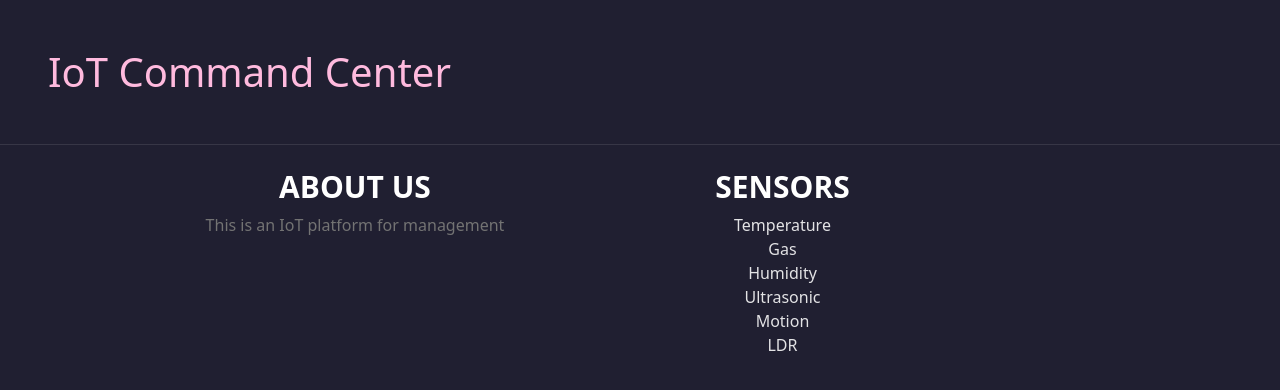
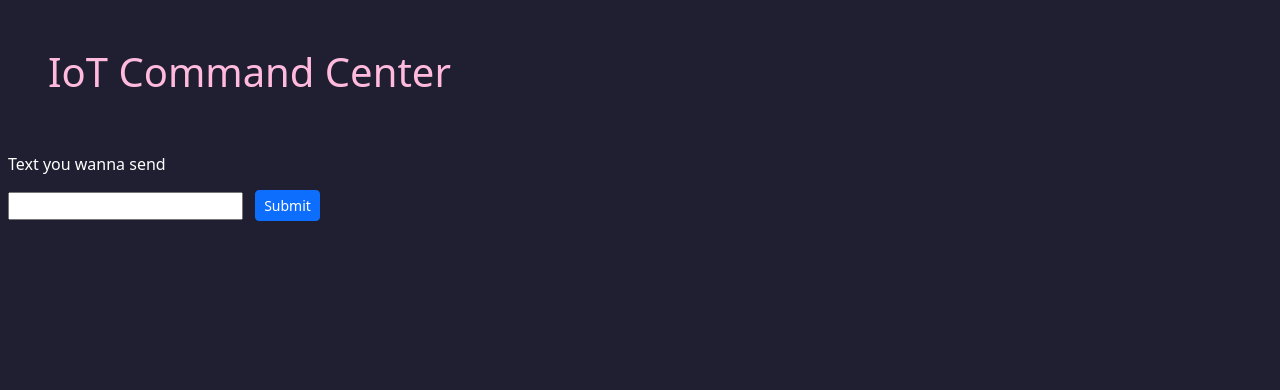
Before and after one commit to 0x2b375/myproject, a Django app: page /cmd-center in a window 1280 px wide. Shown: the part 87-477 px from the top of the page. Run offline with Django 5.2, Linux system fonts and the light colour scheme.

Commit message:
added cmd-center

```diff
--- a/main/templates/main/command_center.html
+++ b/main/templates/main/command_center.html
@@ -101,7 +101,10 @@
               >
             </li>
             <li class="nav-item">
-              <a class="nav-link" href="{% url 'cmd-center' %}" style="color: #ffffff; margin-left: 15px"
+              <a
+                class="nav-link"
+                href="{% url 'cmd-center' %}"
+                style="color: #ffffff; margin-left: 15px"
                 >Command Center</a
               >
             </li>
@@ -126,84 +129,21 @@
       </div>
     </nav>
     <h1 class="m-5" style="color: #ffbade">IoT Command Center</h1>
+    <div>
+      <form action="{% url 'cmd-submit' %}" method="POST" class="mt-4">
+        {% csrf_token %}
+        <div class="form-group">
+          <label for="your_text" class="text-white m-2"
+            >Text you wanna send</label
+          >
+        </div>
+        <input type="text" name="your_text" id="your_text" class="m-2" />
+        <button type="submit" class="btn btn-primary btn-sm mb-1">
+          Submit
+        </button>
+      </form>
+    </div>
   </body>
-  <section class="bd-2" style="border-top: 0.5px solid var(--clr-border)">
-    <footer class="text-center p-4" style="color: #ffffff">
-      <div class="container">
-        <div class="row">
-          <div class="col-lg-6 col-md-12 mb-4 mb-md-0">
-            <h5
-              class="text-uppercase"
-              style="font-weight: bold; font-size: 30px"
-            >
-              About Us
-            </h5>
-
-            <p style="color: #737373">This is an IoT platform for management</p>
-          </div>
-          <div class="col-lg-3 col-md-6 mb-4 mb-md-0">
-            <h5
-              class="text-uppercase"
-              style="font-weight: bold; font-size: 30px"
-            >
-              Sensors
-            </h5>
-
-            <ul class="list-unstyled mb-0">
-              <li>
-                <a
-                  href="#!"
-                  class="text-decoration-none"
-                  style="color: var(--clr-text-text)"
-                  >Temperature</a
-                >
-              </li>
-              <li>
-                <a
-                  href="#!"
-                  class="text-decoration-none"
-                  style="color: var(--clr-text-text)"
-                  >Gas</a
-                >
-              </li>
-              <li>
-                <a
-                  href="#!"
-                  class="text-decoration-none"
-                  style="color: var(--clr-text-text)"
-                  >Humidity</a
-                >
-              </li>
-              <li>
-                <a
-                  href="#!"
-                  class="text-decoration-none"
-                  style="color: var(--clr-text-text)"
-                  >Ultrasonic</a
-                >
-              </li>
-              <li>
-                <a
-                  href="#!"
-                  class="text-decoration-none"
-                  style="color: var(--clr-text-text)"
-                  >Motion</a
-                >
-              </li>
-              <li>
-                <a
-                  href="#!"
-                  class="text-decoration-none"
-                  style="color: var(--clr-text-text)"
-                  >LDR</a
-                >
-              </li>
-            </ul>
-          </div>
-        </div>
-      </div>
-    </footer>
-  </section>
   <script
     src="https://cdn.jsdelivr.net/npm/bootstrap@5.3.3/dist/js/bootstrap.bundle.min.js"
     integrity="sha384-YvpcrYf0tY3lHB60NNkmXc5s9fDVZLESaAA55NDzOxhy9GkcIdslK1eN7N6jIeHz"
--- a/main/urls.py
+++ b/main/urls.py
@@ -6,4 +6,5 @@ from . import views
 urlpatterns = [
   path("", views.index, name='index'),
   path("cmd-center", views.command_center, name='cmd-center'),
+  path("cmd-submit", views.command_submit, name='cmd-submit'),
 ]
--- a/main/views.py
+++ b/main/views.py
@@ -10,3 +10,10 @@ def index(request):
 
 def command_center(request):
   return render(request, 'main/command_center.html')
+
+def command_submit(request):
+  if request.method == "POST":
+    cmd = request.POST.get("your_text")
+    mqtt_client.publish('0aefjk5643/', cmd)
+
+  return render(request, 'main/command_center.html')
```
